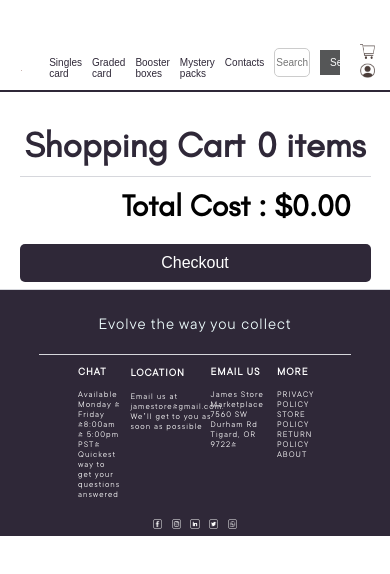
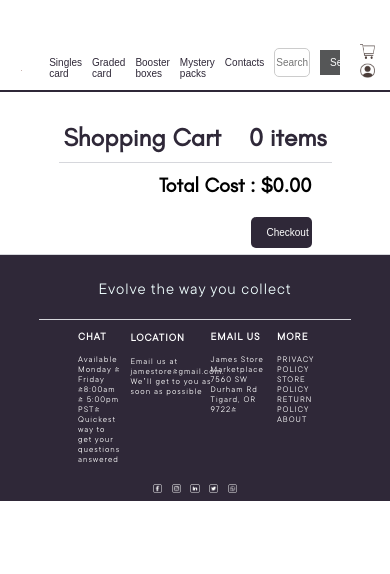
Before and after one commit to Amirularif/OnlineCardShoppingWebsite, a React (Create React App) app: page /cart in a window 390 px wide. Shown: the top 574 px of the page. Built offline with nearby package versions, Linux system fonts and the light colour scheme.

Commit message:
finalize sizing for cart page 850px width

```diff
--- a/src/styles-card-detail.css
+++ b/src/styles-card-detail.css
@@ -212,7 +212,7 @@
         margin-top: 5%;
         margin-left: 15%;
         margin-right: 15%;
-        background-color: #F8F4F4; /* Grey section at the top */
+        background-color: #F8F4F4;
         border-radius: 10px;
         border: 1px solid #D6D7DC;
         overflow: hidden;
--- a/src/styles-cart.css
+++ b/src/styles-cart.css
@@ -207,49 +207,194 @@
 }
 
 @media (max-width: 850px) {
-    .cart-container {
-      margin-left: 5%;
-      margin-right: 5%;
+    .cart-container{
+        display: flex;
+        flex-direction: column;
+        height: 100%;
+        justify-content: right;
+        margin-left: 15%;
+        margin-right: 15%;
+        margin-top: 20px;
     }
 
-    .cart-item {
-      grid-template-columns: 40% 50% 10%;
-      height: auto;
+    .cart-container-header{
+        display: flex;
+        justify-content: space-between;
+        font-family: 'GlacialIndifference';
+        font-size: 25px;
+        font-weight: bold;
+        color: #2F2838;
+        padding: 5px;
+        border-bottom: 1px solid #D6D7DC;
+        margin-top: 2%;
+        padding-bottom: 10px;
     }
 
-    .cart-item-image {
-      width: 100%;
-      height: auto;
-      object-fit: cover;
-      margin-left: 0;
-      margin-right: 0;
-      margin-top: 8%;
-      margin-bottom: 8%;
+    .cart-item{
+        display: grid;
+        grid-template-columns: 25% 43% 10% 22%;
+        justify-content: space-between;
+        height: auto;
+        margin-top: 2%;
+        margin-bottom: 20px;
+        background-color: #F8F4F4; /* Grey section at the top */
+        border-radius: 10px;
+        border: 1px solid #D6D7DC;
+        overflow: hidden;
     }
 
-    .cart-items-name-description {
-      margin-left: 5%;
-      margin-right: 5%;
+    .cart-item-left-container{
+        display: flex;
+        align-items: center;
+        align-content: center;
+        justify-content: center;
+        height: 100%;
     }
 
-    .cart-item-right-container {
-      border-top-right-radius: 0;
-      border-bottom-right-radius: 0;
+    .cart-item-image{
+        width: 115px;
+        height: auto;
+        object-fit: cover;
+        margin: 2%;
     }
 
-    .cart-item-price {
-      margin-top: 0;
-      margin-left: 0;
-      font-size: 30px;
+    .cart-item-middleleft-container{
+        height: 100%;
+        background-color: white;
+        border-left: 1px solid #D6D7DC;
     }
 
-    .cart-item-remove-button {
-      margin-left: 78%;
-      margin-top: 2%;
+    .cart-item-middleright-container{
+        height: 100%;
+        background-color: white;
+        display: flex;
+        align-items: flex-start;
     }
 
-    .cart-total-checkout-btn {
-      width: 100%;
-      margin-right: 0;
+    .cart-item-dropdown-container{
+        margin-left: 15%;
+        margin-top: 80px;
+    }
+
+    .cart-item-dropdown{
+        width: 40px;
+        font-family: 'GlacialIndifference';
+        font-size: 15px;
+    }
+
+    .cart-items-name-description{
+        align-content: start;
+        margin-left: 5%;
+    }
+
+    .cart-items-name-description .name{
+        font-family: 'TTBackward';
+        font-weight: bold;
+        font-size: 20px;
+        letter-spacing: 1px;
+        margin-bottom: 2%;
+    }
+
+    .cart-items-name-description .description{
+        font-family: 'GlacialIndefference';
+        font-size: 15px;
+        letter-spacing: 1px;
+        margin-top: 2%;
+    }
+
+    .cart-items-name-description .condition{
+        font-family: 'GlacialIndefference';
+        font-size: 15px;
+        letter-spacing: 1px;
+        margin-top: 2%;
+    }
+
+    .cart-items-name-description .price{
+        font-family: 'GlacialIndefference';
+        font-size: 15px;
+        font-weight: bold;
+        letter-spacing: 1px;
+        margin-top: 2%;
+    }
+
+    .cart-items-right-container{
+        height: 100%;
+        background-color: white;
+        border-top-right-radius: 10px;
+        border-bottom-right-radius: 10px;
+    }
+
+    .cart-item-price{
+        margin-top: 38%;
+        margin-left: 10%;
+        font-family: 'TTBackward';
+        font-weight: bold;
+        font-size: 32px;
+        letter-spacing: 1px;
+    }
+
+    .cart-item-remove-button{
+        background-color: #343333;
+        color: white;
+        font-size: 10px;
+        border-radius: 30%;
+        margin-left: 70%;
+        margin-top: 10%;
+        justify-self: flex-end;
+        cursor: pointer;
+    }
+
+    .cart-item-remove-button:hover {
+        background-color: #080808;
+    }
+
+    .cart-total-price-container{
+        display: flex;
+        flex-direction: column;
+        width: 100%;
+        justify-content: flex-end;
+        align-self: flex-end;
+        align-items: flex-end;
+        margin-bottom: 2%;
+    }
+
+    .cart-total-price-container .total-price{
+        margin-top: 10px;
+        margin-right: 20px;
+        margin-bottom: 10px;
+        font-family: 'GlacialIndifference';
+        font-size: 20px;
+        font-weight: bold;
+    }
+
+    .cart-total-checkout-btn{
+        background-color: #2F2838;
+        width: 22%;
+        color: white;
+        border: none;
+        padding: 10px 15px;
+        text-align: center;
+        text-decoration: none;
+        display: block;
+        font-size: 10px;
+        cursor: pointer;
+        border-radius: 5px;
+        margin-top: 10px;
+        margin-right: 20px;
+    }
+
+    .cart-total-checkout-btn:hover {
+        background-color: #0a090c;
+    }
+
+    .success-message {
+        position: fixed;
+        top: 15px;
+        right: 15px;
+        background-color: rgba(30, 31, 30, 0.8);
+        color: white;
+        padding: 10px;
+        border-radius: 5px;
+        z-index: 999;
     }
   }
```
